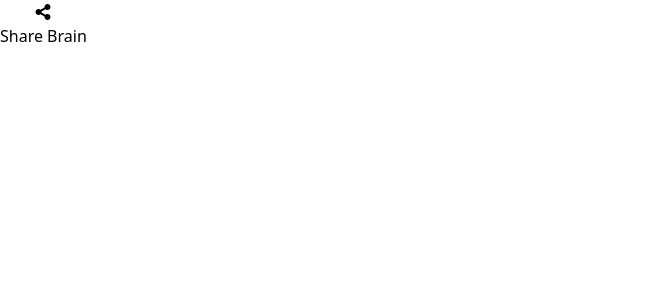
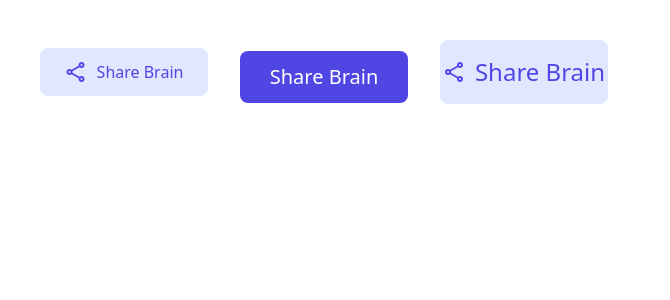
Before and after one commit to amankarn2007/Second-Brain, a React (Vite) app in the folder frontent/: page / in a window 1280 px wide. Shown: the top 300 px of the page, without its empty margins (0-670 px from the left). Built offline with nearby package versions, Linux system fonts and the light colour scheme.

Commit message:
button comonent added

```diff
--- a/frontent/src/App.css
+++ b/frontent/src/App.css
@@ -1,11 +1,13 @@
-
+/*google icons cdn link*/
+@import url("https://fonts.googleapis.com/css2?family=Material+Symbols+Outlined:opsz,wght,FILL,GRAD@20..48,100..700,0..1,-50..200");
 
 @import url("https://cdnjs.cloudflare.com/ajax/libs/font-awesome/7.0.1/css/all.min.css");
 
 @import "tailwindcss";
 
 @theme {
-    --color-purple-300: "#e0e7fe",
-    --color-purple-500: "#3e38a7",
-    --color-purple-600: "#5046e4",
+    --color-purple-300: #e0e7fe;
+    --color-purple-350: #c7d0e8;
+    --color-purple-500: #3e38a7;
+    --color-purple-600: #5046e4;
 }
--- a/frontent/src/App.tsx
+++ b/frontent/src/App.tsx
@@ -5,12 +5,25 @@ function App() {
 
 
   return (
-    <div>
+    <div className="m-6 gap-6">
       <Button
       variant={"primary"}
+      size={"sm"}
+      text={"Share Brain"}
+      startIcon={<span className="material-symbols-outlined">share</span>}
+      onClick={() => "asdf"} />
+
+      <Button
+      variant={"secondary"}
       size={"md"}
       text={"Share Brain"}
-      startIcon={<i className="fa-solid fa-share-nodes"></i>}
+      onClick={() => "asdf"} />
+
+      <Button
+      variant={"primary"}
+      size={"lg"}
+      text={"Share Brain"}
+      startIcon={<span className="material-symbols-outlined">share</span>}
       onClick={() => "asdf"} />
     </div>
   )
--- a/frontent/src/components/Button.tsx
+++ b/frontent/src/components/Button.tsx
@@ -9,16 +9,40 @@ interface ButtonProps {
     onClick: () => void
 }
 
+const variantStyle = {
+    "primary": "bg-purple-300 text-purple-600 hover:bg-purple-350",
+    "secondary": "bg-purple-600 text-white hover:bg-purple-500"
+}
 
+const sizeStyle = {
+    "sm": "px-2 py-3",
+    "md": "px-4 py-3 text-xl",
+    "lg": "py-4 text-2xl"
+}
 
-function Button({variant, size, text, startIcon, endIcon, onClick}: ButtonProps) {
+const defaultStyle = "rounded-lg m-4 w-42 cursor-pointer";
+
+function Button(props: ButtonProps) {
 
     return(
-        <button className="" onClick={onClick}>
-            <div>
-                { startIcon }
+        <button className={`${variantStyle[props.variant]} ${sizeStyle[props.size]} ${defaultStyle}`}
+        onClick={props.onClick}>
+
+            <div className="w-full flex justify-center items-center">
+                { props.startIcon &&
+                    <div className="flex items-center mr-2">
+                        { props.startIcon }
+                    </div>
+                }
+                { props.text }
+
+                { props.endIcon && (
+                    <div className="flex items-center ml-2">
+                        {props.endIcon}
+                    </div>
+                )}
             </div>
-            { text }
+
         </button>
     )
 }
```
